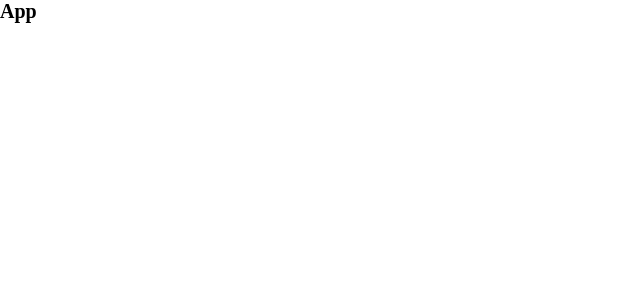
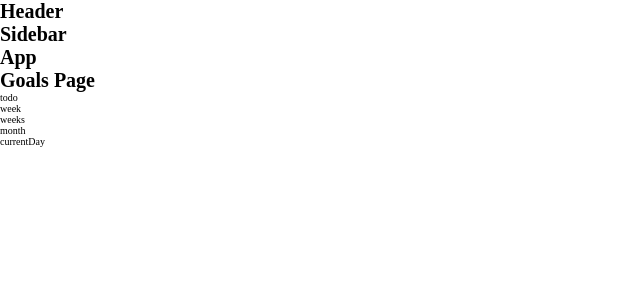
Before and after one commit to David-Henery4/Schedule-TrackR, a React (Create React App) app: page / in a window 1280 px wide. Shown: the top 300 px of the page, without its empty margins (0-640 px from the left). Built offline with nearby package versions, Linux system fonts and the light colour scheme.

Commit message:
initial-setup

```diff
--- a/src/App.js
+++ b/src/App.js
@@ -1,8 +1,19 @@
-
+import { Goals, Todo, Week, Weeks, Month, CurrentDay } from "./pages";
+import { Navbar, Header, Sidebar } from "./components";
 
 function App() {
   return (
-    <h1>App</h1>
+    <>
+      <Header />
+      <Sidebar />
+      <h1>App</h1>
+      <Goals />
+      <Todo />
+      <Week />
+      <Weeks />
+      <Month />
+      <CurrentDay />
+    </>
   );
 }
 
--- /dev/null
+++ b/src/components/header.js
@@ -0,0 +1,9 @@
+import React from 'react'
+
+export const Header = () => {
+  return (
+    <h1>Header</h1>
+  )
+}
+
+export default Header
--- /dev/null
+++ b/src/components/index.js
@@ -0,0 +1,9 @@
+import Navbar from "./navbar";
+import Header from "./header";
+import Sidebar from "./sidebar";
+
+export{
+    Navbar,
+    Header,
+    Sidebar
+}
--- /dev/null
+++ b/src/components/navbar.js
@@ -0,0 +1,9 @@
+import React from 'react'
+
+export const Navbar = () => {
+  return (
+    <h1>Navbar</h1>
+  )
+}
+
+ export default Navbar
--- /dev/null
+++ b/src/components/sidebar.js
@@ -0,0 +1,9 @@
+import React from 'react'
+
+export const Sidebar = () => {
+  return (
+    <h1>Sidebar</h1>
+  )
+}
+
+export default Sidebar
--- /dev/null
+++ b/src/pages/currentDay.js
@@ -0,0 +1,9 @@
+import React from 'react'
+
+export const CurrentDay = () => {
+  return (
+    <div>currentDay</div>
+  )
+}
+
+export default CurrentDay
--- /dev/null
+++ b/src/pages/goals.js
@@ -0,0 +1,12 @@
+
+import React from 'react'
+
+export const Goals = () => {
+  return (
+    <div>
+      <h1>Goals Page</h1>
+    </div>
+  )
+}
+
+export default Goals
--- /dev/null
+++ b/src/pages/index.js
@@ -0,0 +1,15 @@
+import Goals from "./goals";
+import CurrentDay from "./currentDay";
+import Month from "./month";
+import Week from "./week";
+import Weeks from "./weeks";
+import Todo from "./todo";
+
+export {
+    Goals,
+    CurrentDay,
+    Month,
+    Week,
+    Weeks,
+    Todo
+}
--- /dev/null
+++ b/src/pages/month.js
@@ -0,0 +1,9 @@
+import React from 'react'
+
+export const Month = () => {
+  return (
+    <div>month</div>
+  )
+}
+
+export default Month
--- /dev/null
+++ b/src/pages/todo.js
@@ -0,0 +1,9 @@
+import React from 'react'
+
+export const Todo = () => {
+  return (
+    <div>todo</div>
+  )
+}
+
+export default Todo
--- /dev/null
+++ b/src/pages/week.js
@@ -0,0 +1,9 @@
+import React from 'react'
+
+export const Week = () => {
+  return (
+    <div>week</div>
+  )
+}
+
+export default Week
--- /dev/null
+++ b/src/pages/weeks.js
@@ -0,0 +1,9 @@
+import React from 'react'
+
+export const Weeks = () => {
+  return (
+    <div>weeks</div>
+  )
+}
+
+export default Weeks
```
